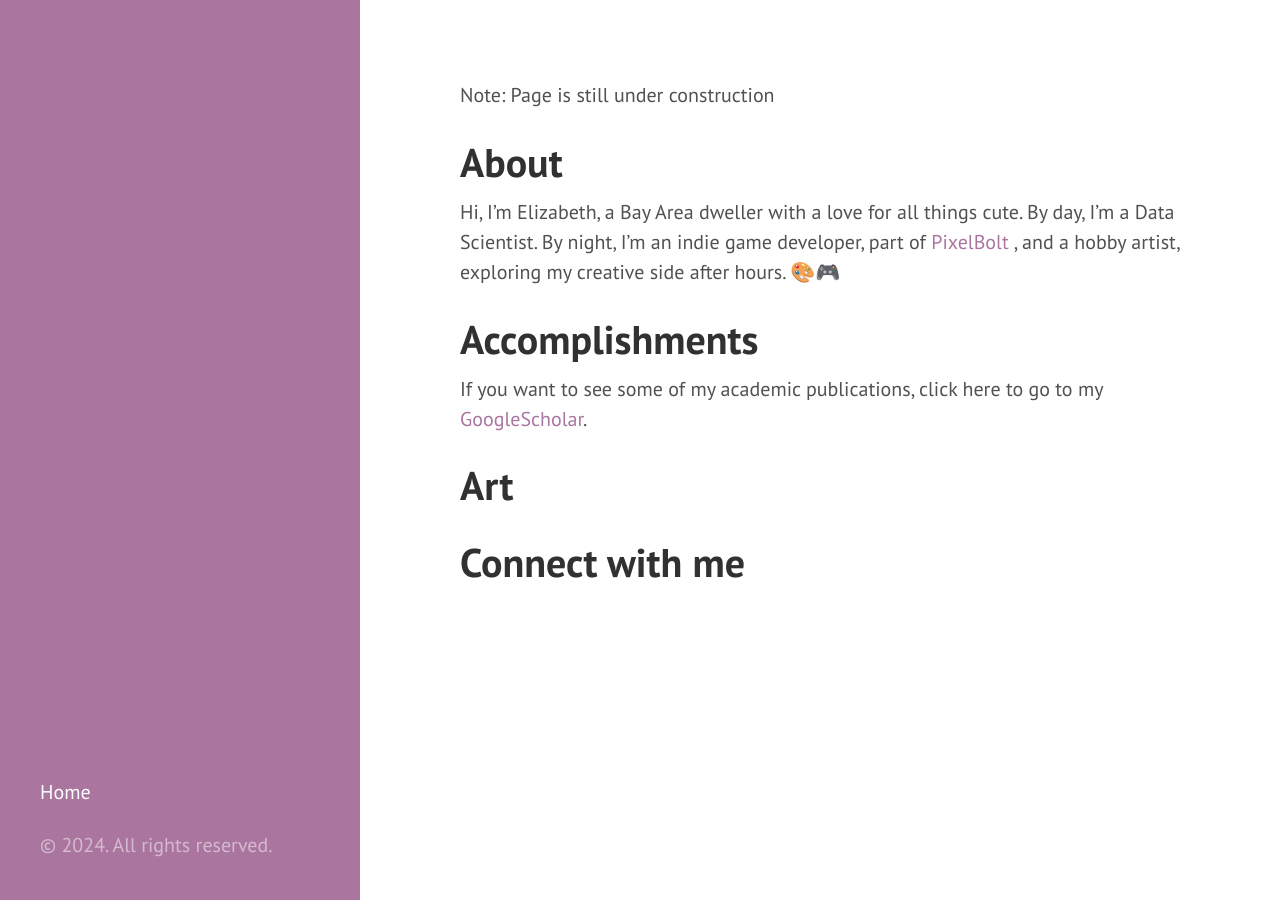
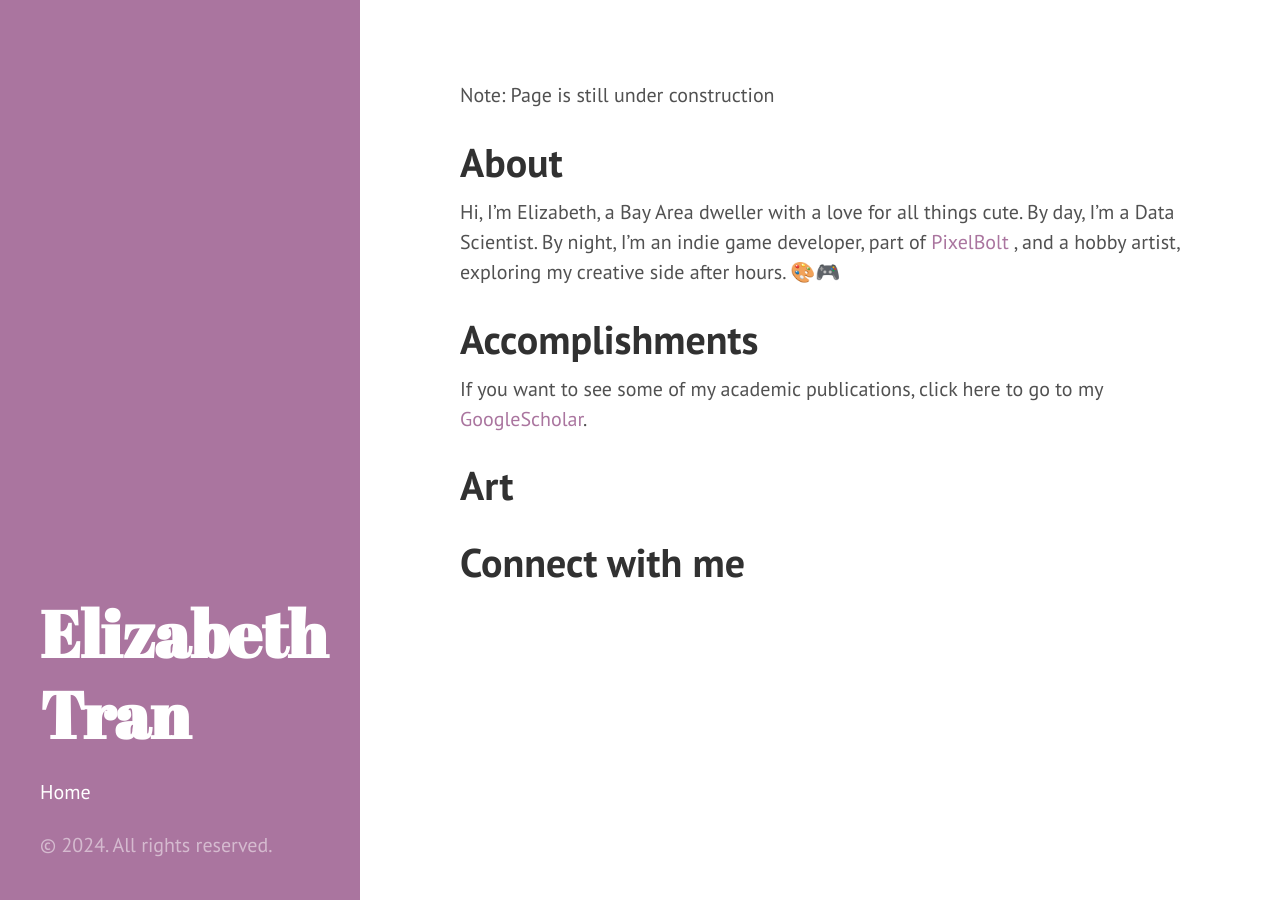
Before and after one commit to elizabellatran/elizabellatran.github.io, a Jekyll site: the page built from index.md, in a window 1280 px wide. Built offline with Jekyll 4.4.1, drawn with Linux system fonts in a browser that asks for light colours.

Commit message:
sidebarhrml

```diff
--- a/_includes/sidebar.html
+++ b/_includes/sidebar.html
@@ -1,13 +1,14 @@
 <div class="sidebar">
   <div class="container sidebar-sticky">
-     <!--  <div class="sidebar-about">
+     <!--    -->
+    <div class="sidebar-about">
       <h1>
         <a href="{{ site.baseurl }}">
           {{ site.title }}
         </a>
       </h1>
       <p class="lead">{{ site.description }}</p>
-    </div> -->
+    </div>
 
     <nav class="sidebar-nav">
       <a class="sidebar-nav-item{% if page.url == site.baseurl %} active{% endif %}" href="{{ site.baseurl }}">Home</a>
```
